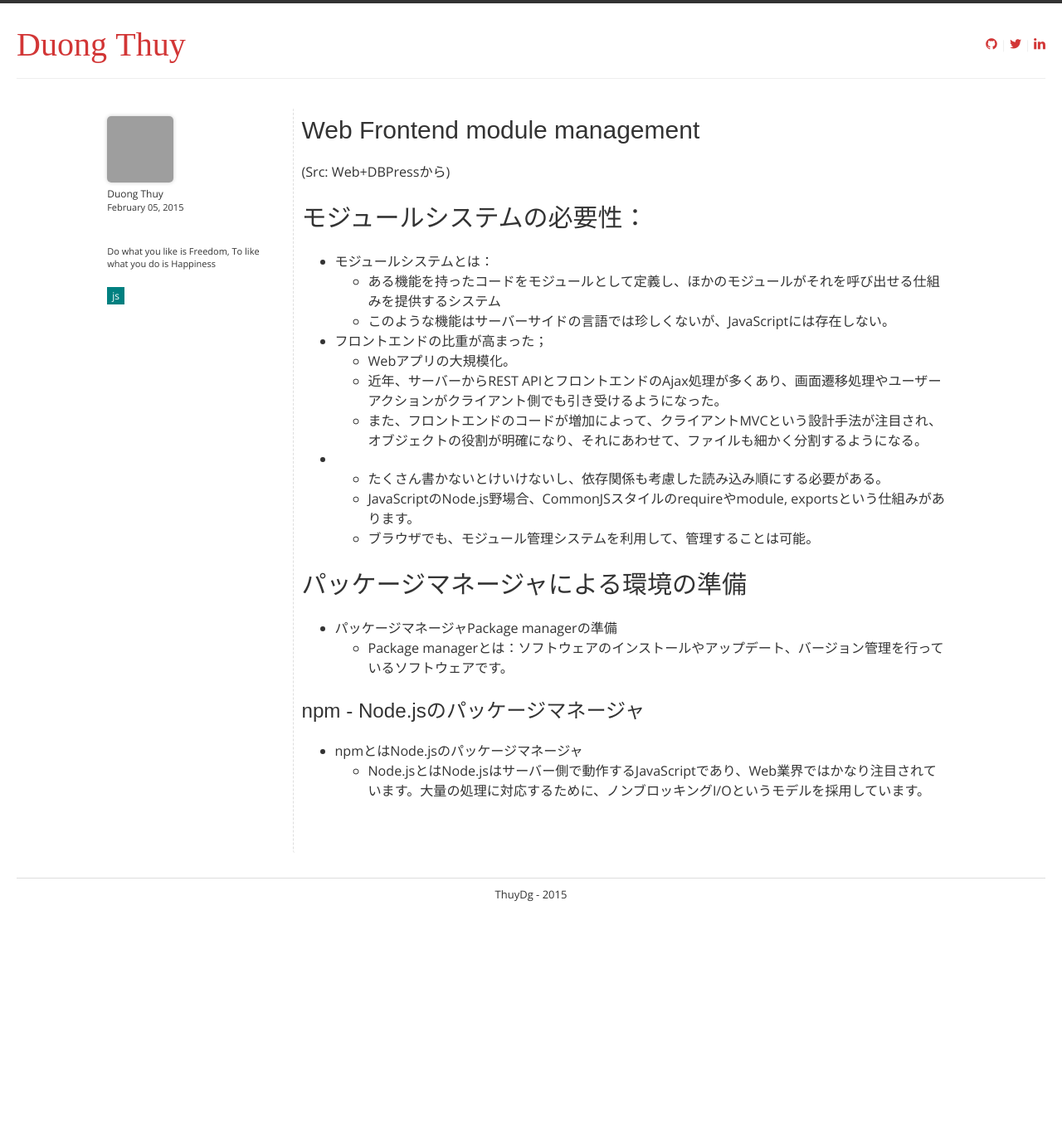
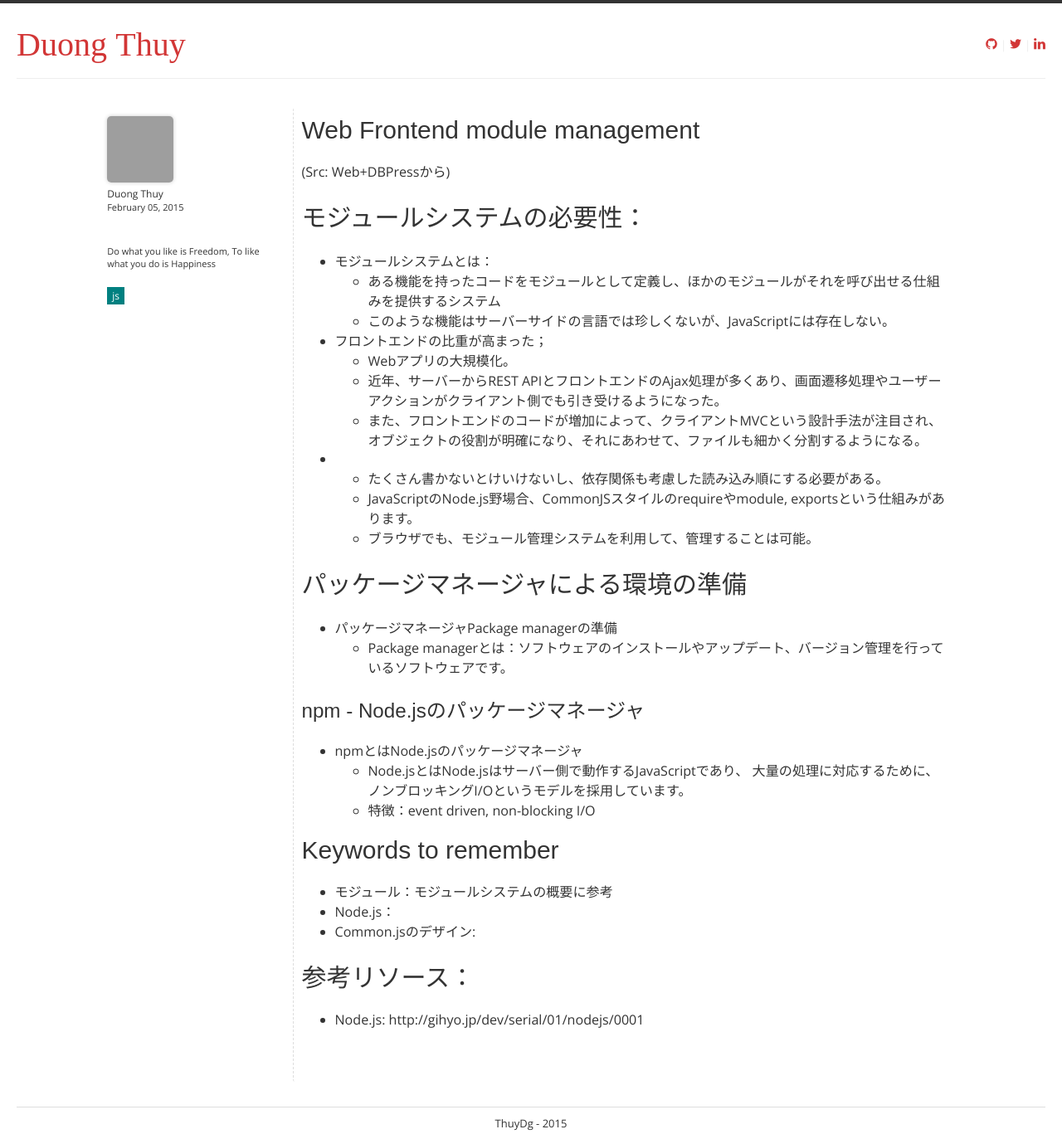
Before and after one commit to thuydg/thuydg.github.io, a Jekyll site: the page built from _posts/2015-02-05-web-frontend-module-management.md, in a window 1280 px wide. Shown: the whole page at 83% size. Built offline with Jekyll 4.4.1, drawn with Linux system fonts in a browser that asks for light colours; some web fonts are replaced; comment, search, counter and statistics services are not loaded; before the commit the page ends 1097 px from its top, so only the background shows below that; grey boxes are pictures that could not be loaded.

Commit message:
jekyll blog Post

```diff
--- a/_posts/2015-02-05-web-frontend-module-management.md
+++ b/_posts/2015-02-05-web-frontend-module-management.md
@@ -33,4 +33,18 @@ image: /images/blog/web-frontend-module.jpg
 ## npm - Node.jsのパッケージマネージャ
 
 * npmとはNode.jsのパッケージマネージャ
-  - Node.jsとはNode.jsはサーバー側で動作するJavaScriptであり、Web業界ではかなり注目されています。大量の処理に対応するために、ノンブロッキングI/Oというモデルを採用しています。
+  - Node.jsとはNode.jsはサーバー側で動作するJavaScriptであり、
+  大量の処理に対応するために、ノンブロッキングI/Oというモデルを採用しています。
+  - 特徴：event driven, non-blocking I/O
+
+
+# Keywords to remember
+
+* モジュール：モジュールシステムの概要に参考
+* Node.js：
+* Common.jsのデザイン:
+
+# 参考リソース：
+
+* Node.js:
+http://gihyo.jp/dev/serial/01/nodejs/0001
```
Also changed, not shown: _posts/2015-02-06-Jekyll-blog-write-usage.md (added, +82 -0 lines), _posts/2015-02-06-mqtt-client.md (added, +23 -0 lines), images/blog/markdown_cheatsheet.jpg (added).
